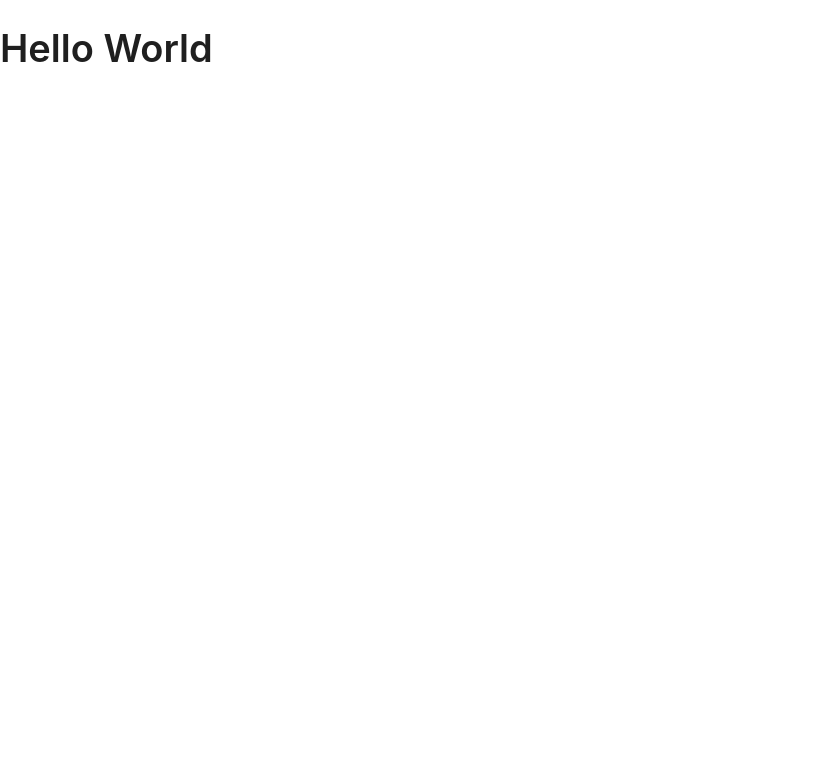
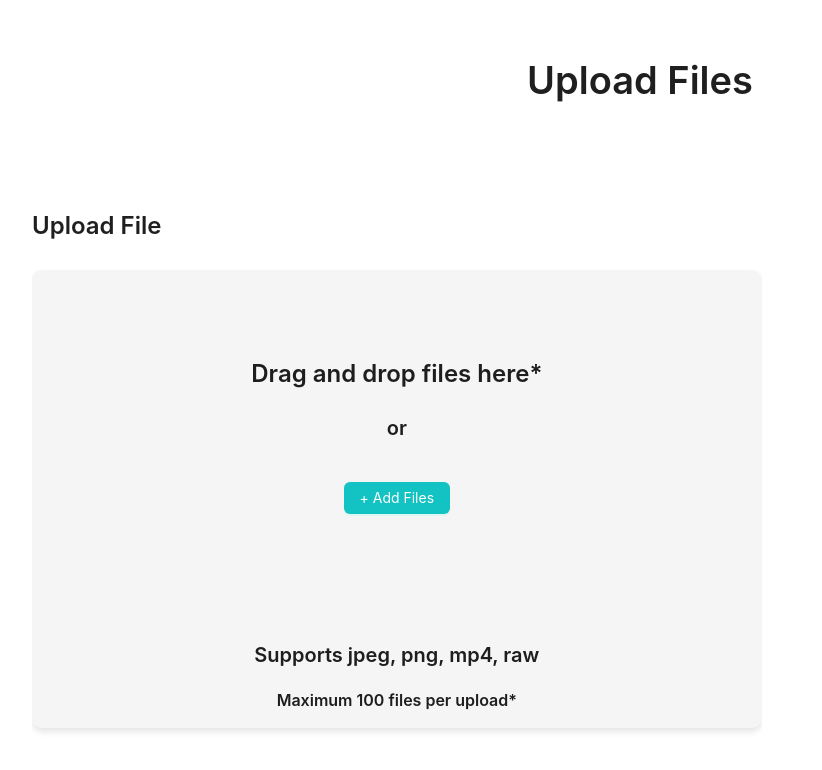
Before and after one commit to Sneaky-Breeky/Team-6-AE, a React (Create React App) app in the folder src/frontend/: page /user/upload in a window 1280 px wide. Shown: the top 770 px of the page, without its empty margins (0-822 px from the left). Built offline with nearby package versions, Linux system fonts and the light colour scheme.

Commit message:
added (non-functional) box for file upload

```diff
--- a/src/frontend/src/pages/user/UserUpload.js
+++ b/src/frontend/src/pages/user/UserUpload.js
@@ -1,8 +1,98 @@
-import { Typography } from "antd";
+import Box from '@mui/material/Box';
+import { Typography, Button } from "antd";
 const { Title } = Typography;
+
+//TODO : some of the boxes use the same formatting as UserDashboard.js, best to abstract styles
 
 export default function UserDashboard() {
     return (
-        <Title>Hello World</Title>
+        <Box
+            sx={{
+                display: 'flex',
+                flexDirection: 'column',
+                height: '100vh',
+            }}
+        >
+            {/* Title */}
+            <Box
+                sx={{
+                    textAlign: 'center',
+                    padding: 4,
+                }}
+            >
+                <Title level={1}>Upload Files</Title>
+            </Box>
+
+            {/* Main content */}
+            <Box
+                sx={{
+                    display: 'flex',
+                    flexGrow: 1,
+                    padding: 4,
+                }}
+            >
+                {/* Left container for upload */}
+                <Box
+                    sx={{
+                        display: 'flex',
+                        flexDirection: 'column',
+                        justifyContent: 'flex-start',
+                        gap: 2,
+                        width: '60%',
+                        minWidth: '150px',
+                        overflow: 'hidden',
+                    }}
+                >
+                    <Title level={3} style={{ textAlign: 'left' }}>
+                        Upload File
+                    </Title>
+
+                    {/* File Upload Section */}
+                    <Box
+                        sx={{
+                            display: 'flex',
+                            flexDirection: 'column',
+                            justifyContent: 'flex-start',
+                            width: '100%',
+                            alignItems: 'center',
+                            backgroundColor: '#f5f5f5',
+                            borderRadius: '10px',
+                            boxShadow: '0 4px 6px rgba(0, 0, 0, 0.1)',
+                        }}
+                    >
+                        {/*Drag and Drop area*/}
+                        <Box
+                            sx={{
+                                textAlign: 'center',
+                                padding: 8,
+                            }}>
+                            <Title level={3}>
+                                Drag and drop files here*
+                            </Title>
+                            <Title level={4}>
+                                or
+                            </Title>
+                            <Button style={{ margin: '10%' }} type="primary" htmlType="button" color="cyan" variant="solid" >
+                                + Add Files
+                            </Button>
+                        </Box>
+                        {/*Constraint Info*/}
+                        <Box
+                            sx={{
+                                textAlign: 'center',
+                                padding: 1,
+                            }}>
+                            <Title level={4}>
+                                Supports jpeg, png, mp4, raw
+                            </Title>
+                            <Title level={5}>
+                                Maximum 100 files per upload*
+                            </Title>
+                        </Box>
+                    </Box>
+                </Box>
+
+            </Box>
+        </Box>
     )
 };
```
